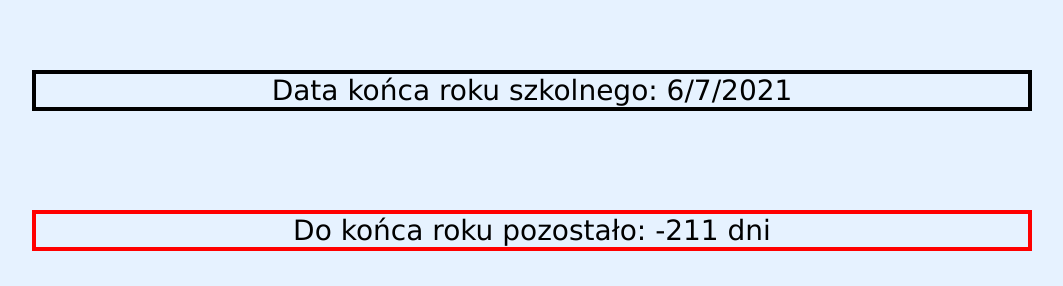
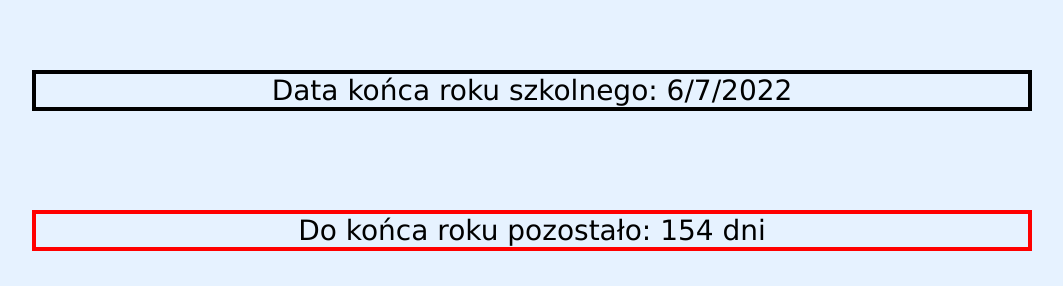
Before and after one commit to JakubTrybowski/s4, a plain HTML site: page holandia.html in a window 1280 px wide. Shown: the part 457-743 px from the top of the page, without its empty margins (108-1171 px from the left). Drawn offline with Linux system fonts and the light colour scheme.

Commit message:
Update holandia.html

```diff
--- a/holandia.html
+++ b/holandia.html
@@ -20,7 +20,7 @@
 		var rok = dzisiaj.getFullYear();
 		var milisekundy = dzisiaj.getTime();
 
-		var end = new Date("07/06/2021");
+		var end = new Date("07/06/2022");
 		var endDzien = end.getDate();
 		var endMiesiac = end.getMonth()+1;
 		var endRok = end.getFullYear();
```
